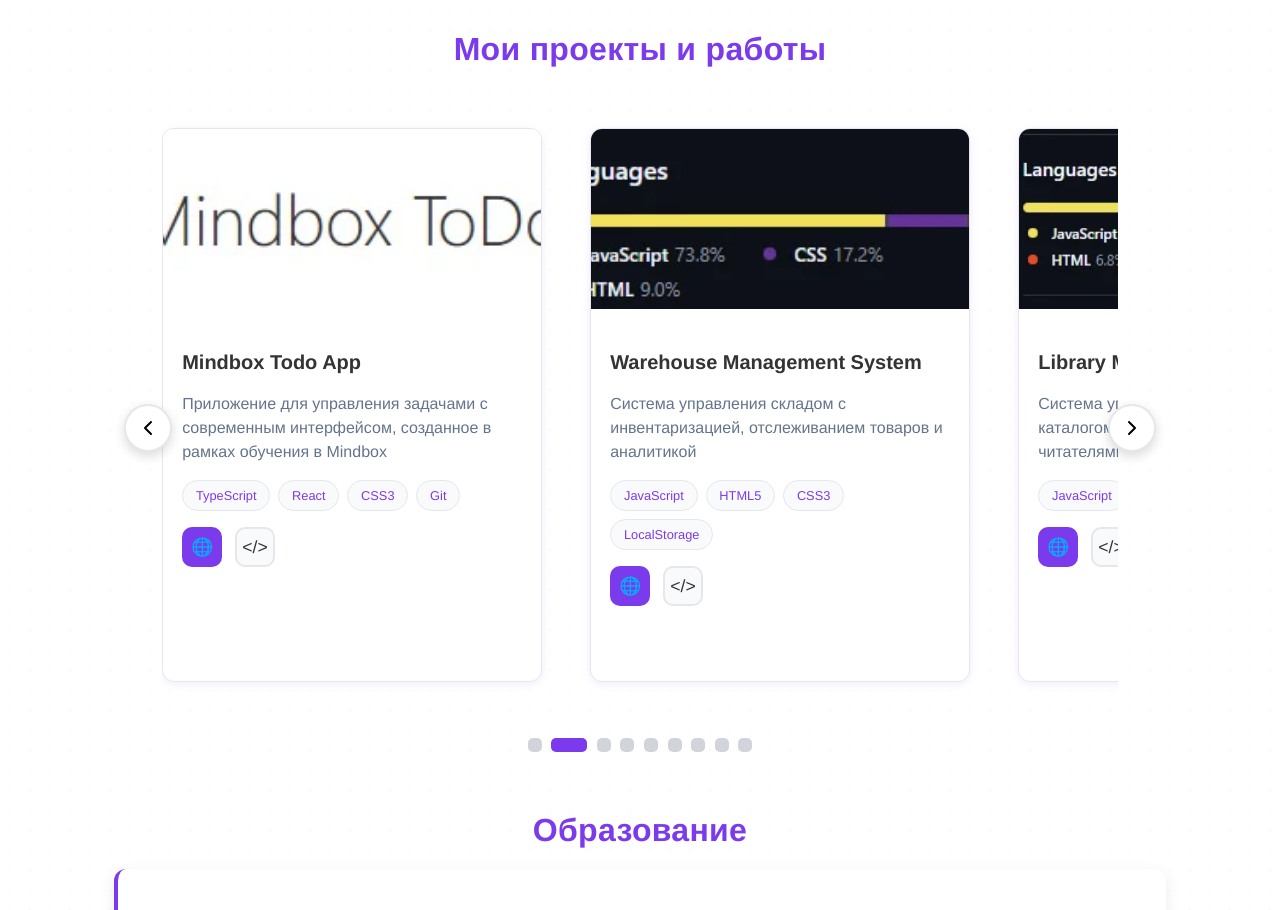
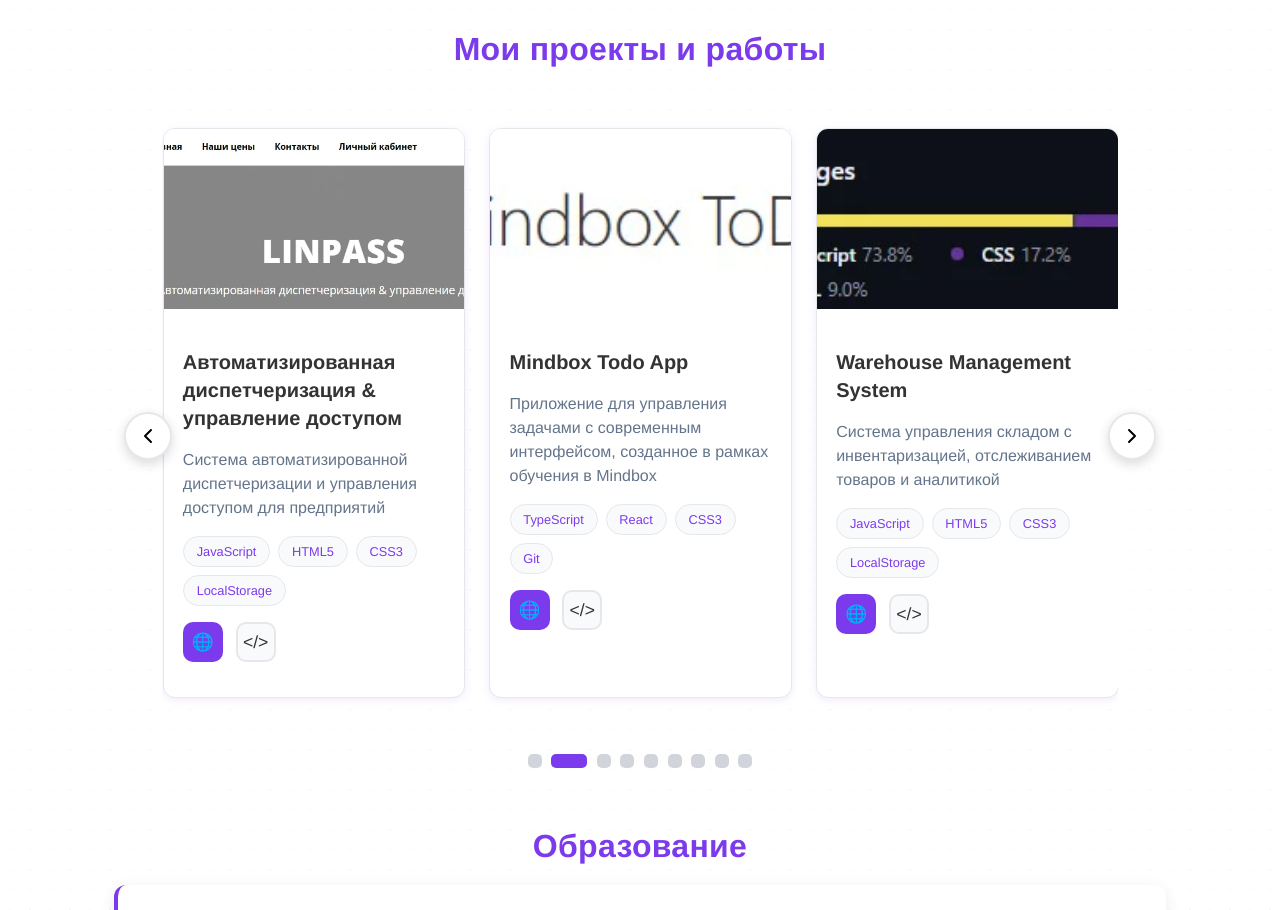
Before and after one commit to S3gaM3/sergeykib, a Next.js app: page / in a window 1280 px wide. Shown: the part 3080-3990 px from the top of the page. Built offline with nearby package versions, Linux system fonts and the light colour scheme.

Commit message:
upd carusel

```diff
--- a/app/components/ProjectsCarousel.tsx
+++ b/app/components/ProjectsCarousel.tsx
@@ -6,12 +6,7 @@ import type { Project } from '@/app/data/projects'
 
 function ProjectCard({ project }: { project: Project }) {
   return (
-    <article className="project-card" style={{
-      flex: '0 0 100%',
-      maxWidth: '380px',
-      marginRight: '1.5rem',
-      scrollSnapAlign: 'start'
-    }}>
+    <article className="project-card project-card-carousel" style={{ scrollSnapAlign: 'start' }}>
       <div className="project-image">
         <div
           style={{
@@ -67,9 +62,15 @@ export default function ProjectsCarousel() {
   const intervalRef = useRef<NodeJS.Timeout | null>(null)
   const isScrollingRef = useRef(false)
 
-  // Дублируем проекты для бесконечной прокрутки (3 копии)
+  const CARD_GAP = 24 // 1.5rem
   const duplicatedProjects = [...projects, ...projects, ...projects]
   const totalSlides = projects.length
+
+  const getCardStep = () => {
+    if (!carouselRef.current) return 300
+    const firstCard = carouselRef.current.querySelector('.project-card-carousel') as HTMLElement
+    return firstCard ? firstCard.offsetWidth + CARD_GAP : carouselRef.current.offsetWidth / 3 + CARD_GAP
+  }
 
   useEffect(() => {
     if (!isPaused && !isScrollingRef.current && carouselRef.current) {
@@ -78,17 +79,16 @@ export default function ProjectsCarousel() {
           const next = prev + 1
 
           if (next >= totalSlides) {
-            // Когда дошли до конца, переходим на вторую копию (индекс = totalSlides)
             setTimeout(() => {
               if (carouselRef.current) {
-                // Плавно переключаемся без анимации на начало второго набора
+                const step = getCardStep()
                 carouselRef.current.style.scrollBehavior = 'auto'
-                carouselRef.current.scrollLeft = totalSlides * carouselRef.current.offsetWidth
+                carouselRef.current.scrollLeft = totalSlides * step
                 carouselRef.current.style.scrollBehavior = 'smooth'
                 setCurrentIndex(0)
               }
             }, 50)
-            return totalSlides // Временно устанавливаем индекс на вторую копию
+            return totalSlides
           }
 
           return next
@@ -106,8 +106,8 @@ export default function ProjectsCarousel() {
   useEffect(() => {
     if (carouselRef.current && !isScrollingRef.current) {
       isScrollingRef.current = true
-      const cardWidth = carouselRef.current.offsetWidth
-      const scrollPosition = currentIndex * cardWidth
+      const step = getCardStep()
+      const scrollPosition = currentIndex * step
 
       carouselRef.current.scrollTo({
         left: scrollPosition,
@@ -128,15 +128,13 @@ export default function ProjectsCarousel() {
   }
 
   const goToPrevious = () => {
-    if (intervalRef.current) {
-      clearInterval(intervalRef.current)
-    }
+    if (intervalRef.current) clearInterval(intervalRef.current)
     setCurrentIndex((prev) => {
       if (prev === 0) {
-        // Переходим на конец второй копии для плавного перехода
         if (carouselRef.current) {
+          const step = getCardStep()
           carouselRef.current.style.scrollBehavior = 'auto'
-          carouselRef.current.scrollLeft = (totalSlides * 2 - 1) * carouselRef.current.offsetWidth
+          carouselRef.current.scrollLeft = (totalSlides * 2 - 1) * step
           carouselRef.current.style.scrollBehavior = 'smooth'
         }
         return totalSlides * 2 - 1
@@ -146,16 +144,14 @@ export default function ProjectsCarousel() {
   }
 
   const goToNext = () => {
-    if (intervalRef.current) {
-      clearInterval(intervalRef.current)
-    }
+    if (intervalRef.current) clearInterval(intervalRef.current)
     setCurrentIndex((prev) => {
       const next = prev + 1
       if (next >= totalSlides * 2) {
-        // Переходим на начало второй копии
         if (carouselRef.current) {
+          const step = getCardStep()
           carouselRef.current.style.scrollBehavior = 'auto'
-          carouselRef.current.scrollLeft = totalSlides * carouselRef.current.offsetWidth
+          carouselRef.current.scrollLeft = totalSlides * step
           carouselRef.current.style.scrollBehavior = 'smooth'
         }
         return totalSlides
@@ -167,11 +163,10 @@ export default function ProjectsCarousel() {
   // Обработка scroll для определения текущего слайда
   const handleScroll = () => {
     if (carouselRef.current && !isScrollingRef.current) {
-      const cardWidth = carouselRef.current.offsetWidth
+      const step = getCardStep()
       const scrollLeft = carouselRef.current.scrollLeft
-      const index = Math.round(scrollLeft / cardWidth)
+      const index = Math.round(scrollLeft / step)
 
-      // Нормализуем индекс к первому набору проектов
       const normalizedIndex = index % totalSlides
       if (normalizedIndex !== currentIndex % totalSlides) {
         setCurrentIndex(normalizedIndex)
--- a/app/globals.css
+++ b/app/globals.css
@@ -1495,6 +1495,19 @@ hr {
   transform: scale(1.05);
 }
 
+/* Карусель: всегда видно 3 карточки на десктопе */
+.project-card-carousel {
+  flex: 0 0 calc((100% - 3rem) / 3) !important;
+  min-width: 260px !important;
+}
+
+@media (max-width: 1024px) {
+  .project-card-carousel {
+    flex: 0 0 calc((100% - 1.5rem) / 2) !important;
+    min-width: 240px !important;
+  }
+}
+
 /* Адаптивность для проектов */
 @media (max-width: 768px) {
   .projects-grid {
@@ -1509,7 +1522,11 @@ hr {
 
   .project-card {
     max-width: 100%;
-    min-width: 85%;
+  }
+
+  .project-card-carousel {
+    flex: 0 0 100% !important;
+    min-width: 100% !important;
   }
 
   .carousel-button {
```
